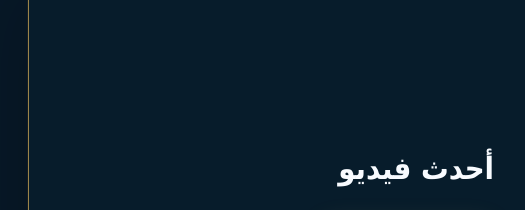
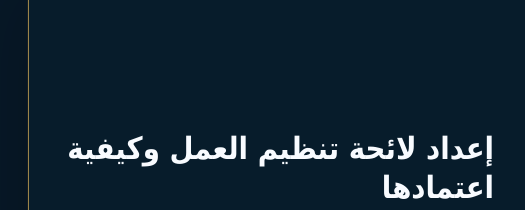
Before and after one commit to hazemmousa852-dot/marjaak-alqanuni, a plain HTML site: page hr-hub/videos/index.html in a window 1280 px wide. Shown: the part 1180-1390 px from the top of the page, 0-525 px from the left. Drawn offline with Linux system fonts and the light colour scheme.

Commit message:
Set the workplace regulations video title

```diff
--- a/hr-hub/videos/index.html
+++ b/hr-hub/videos/index.html
@@ -65,10 +65,10 @@
 
         <article class="featured-video-card is-latest" id="videoj729kql4HoU">
           <div class="featured-video-player">
-            <iframe src="https://www.youtube-nocookie.com/embed/j729kql4HoU?rel=0&amp;playsinline=1" title="فيديو جديد من حازم موسى" loading="lazy" allow="accelerometer; autoplay; clipboard-write; encrypted-media; gyroscope; picture-in-picture; web-share" referrerpolicy="strict-origin-when-cross-origin" allowfullscreen></iframe>
+            <iframe src="https://www.youtube-nocookie.com/embed/j729kql4HoU?rel=0&amp;playsinline=1" title="إعداد لائحة تنظيم العمل وكيفية اعتمادها" loading="lazy" allow="accelerometer; autoplay; clipboard-write; encrypted-media; gyroscope; picture-in-picture; web-share" referrerpolicy="strict-origin-when-cross-origin" allowfullscreen></iframe>
           </div>
           <div class="featured-video-copy">
-            <h3 data-copy-ar="أحدث فيديو" data-copy-en="Latest video">أحدث فيديو</h3>
+            <h3 data-copy-ar="إعداد لائحة تنظيم العمل وكيفية اعتمادها" data-copy-en="How to Prepare and Obtain Approval for Workplace Regulations">إعداد لائحة تنظيم العمل وكيفية اعتمادها</h3>
             <div class="featured-video-actions">
               <a class="primary-cta" href="https://youtu.be/j729kql4HoU" target="_blank" rel="noopener noreferrer"><span data-i18n="watchOnYoutube">مشاهدة على يوتيوب</span><svg viewBox="0 0 24 24" aria-hidden="true"><path d="m9 7 8 5-8 5Z"></path></svg></a>
               <button class="secondary-cta" type="button" data-share-video data-share-url="https://hazemmousa852-dot.github.io/marjaak-alqanuni/hr-hub/videos/#videoj729kql4HoU"><span data-i18n="shareVideo" data-share-label aria-live="polite">مشاركة الفيديو</span><svg viewBox="0 0 24 24" aria-hidden="true"><circle cx="18" cy="5" r="3"></circle><circle cx="6" cy="12" r="3"></circle><circle cx="18" cy="19" r="3"></circle><path d="m8.6 10.5 6.8-4M8.6 13.5l6.8 4"></path></svg></button>
```
